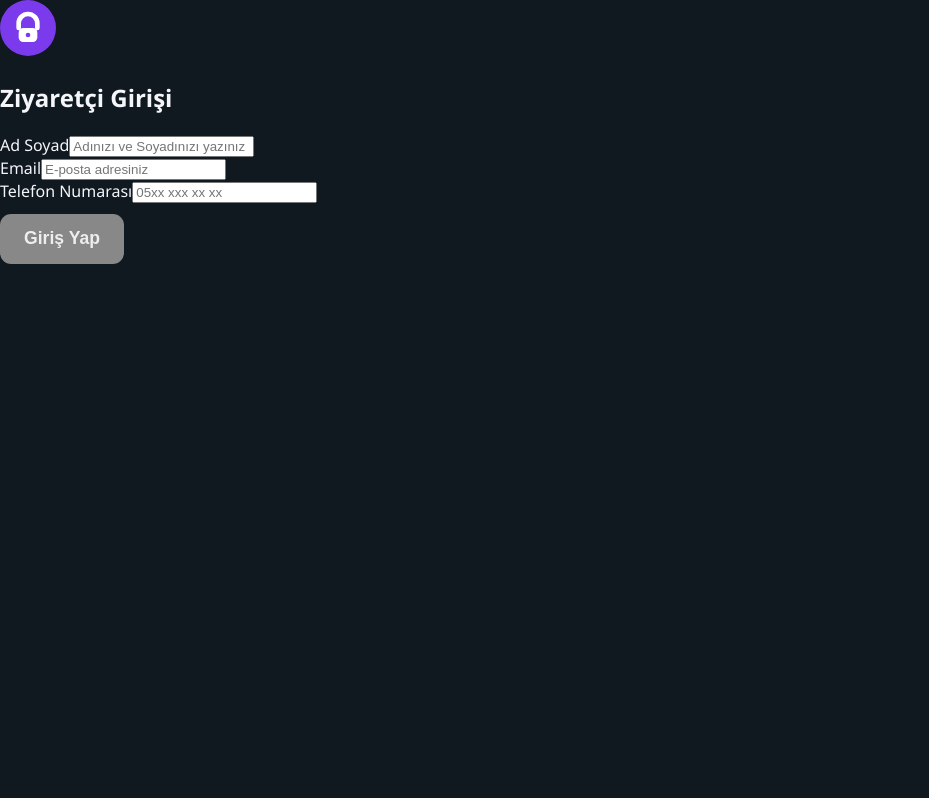
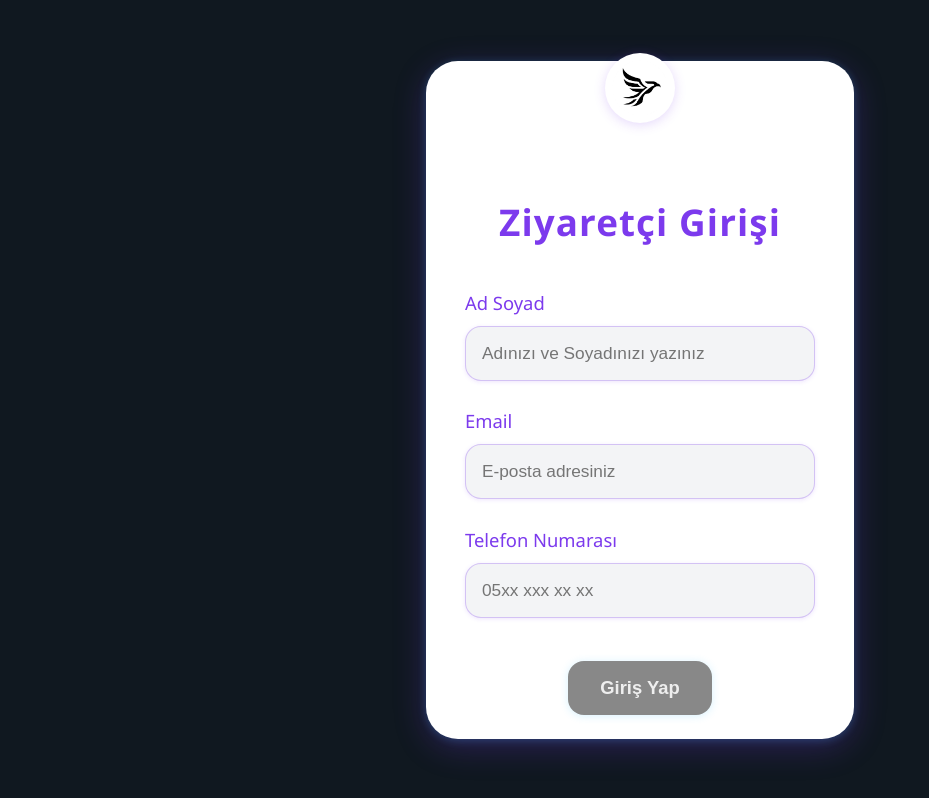
Before and after one commit to dmrfrkn/SEMA_AVIATION_WEBSITE, an Angular app in the folder SEMA_Front/: page / in a window 1280 px wide. Shown: the whole page, without its empty margins (0-929 px from the left). Built offline with nearby package versions, Linux system fonts and the light colour scheme.

Commit message:
Login screen updated

```diff
--- a/SEMA_Front/src/app/visitor-form/visitor-form.html
+++ b/SEMA_Front/src/app/visitor-form/visitor-form.html
@@ -1,13 +1,8 @@
 <div class="form-bg">
-	<form (ngSubmit)="submitForm()" #visitorForm="ngForm" class="visitor-form">
-		<div class="form-icon">
-			<svg width="56" height="56" viewBox="0 0 24 24" fill="none">
-				<circle cx="12" cy="12" r="12" fill="#7c3aed"/>
-				<path d="M8 12v-2a4 4 0 1 1 8 0v2" stroke="#fff" stroke-width="2" stroke-linecap="round" stroke-linejoin="round"/>
-				<rect x="8" y="12" width="8" height="6" rx="2" fill="#fff"/>
-				<circle cx="12" cy="15" r="1" fill="#7c3aed"/>
-			</svg>
-		</div>
+		<form (ngSubmit)="submitForm()" #visitorForm="ngForm" class="visitor-form">
+			<div class="form-logo">
+				<img src="assets/sema_logo.png" alt="Takım Logosu" />
+			</div>
 		<h2 class="form-title">Ziyaretçi Girişi</h2>
 		<div class="form-group">
 			<label for="name">Ad Soyad</label>
--- a/SEMA_Front/src/app/visitor-form/visitor-form.scss
+++ b/SEMA_Front/src/app/visitor-form/visitor-form.scss
@@ -1,4 +1,3 @@
-
 .visitor-form-overlay {
 	position: fixed;
 	top: 0;
@@ -12,29 +11,35 @@
 	min-height: 100vh;
 	min-width: 100vw;
 	background: linear-gradient(120deg, #7c3aed 0%, #38bdf8 60%, #f472b6 100%);
+}
+
 .form-bg {
 	display: flex;
 	align-items: center;
 	justify-content: center;
 	width: 100vw;
 	height: 100vh;
+	min-height: 100vh;
+	min-width: 100vw;
 }
+
 .visitor-form {
 	background: #fff;
-	padding: 2.5rem 2.5rem 2rem 2.5rem;
+	padding: 2rem 1.5rem 1.5rem 1.5rem;
 	border-radius: 2rem;
-	box-shadow: 0 8px 40px 0 #7c3aed44, 0 1.5px 8px 0 #38bdf844;
+	box-shadow: 0 8px 32px 0 #7c3aed44, 0 1.5px 8px 0 #38bdf844;
 	display: flex;
 	flex-direction: column;
 	gap: 1.5rem;
-	min-width: 340px;
-	max-width: 95vw;
+	min-width: 320px;
+	max-width: 380px;
 	width: 100%;
 	align-items: center;
 	justify-content: center;
 	position: relative;
 }
-.form-icon {
+
+.form-logo {
 	display: flex;
 	align-items: center;
 	justify-content: center;
@@ -43,35 +48,70 @@
 	background: #fff;
 	border-radius: 50%;
 	box-shadow: 0 2px 12px #7c3aed33;
+	margin: -2.5rem auto 1.2rem auto;
+}
+.form-logo img {
+	width: 56px;
+	height: 56px;
+	object-fit: contain;
+	border-radius: 50%;
+}
 
-		border-radius: 0.7rem;
-		padding: 0.9rem 1.5rem;
-		font-weight: bold;
-		font-size: 1.1rem;
-		cursor: pointer;
-		transition: background 0.2s;
-		margin-top: 0.7rem;
-		box-shadow: 0 1px 8px #38bdf833;
-	}
-	.visitor-form button:disabled {
-		background: #888;
-		color: #eee;
-		cursor: not-allowed;
-	}
-	border: 1.5px solid #ffe082;
+.form-title {
+	color: #7c3aed;
+	font-size: 2.3rem;
+	font-weight: 700;
+	text-align: center;
+	margin-bottom: 1.2rem;
+	letter-spacing: 0.03em;
 }
+
+.form-group {
+	display: flex;
+	flex-direction: column;
+	gap: 0.5rem;
+	width: 100%;
+	max-width: 350px;
+}
+
+.visitor-form label {
+	color: #7c3aed;
+	font-size: 1.15rem;
+	margin-bottom: 0.2rem;
+	font-weight: 500;
+}
+
+.visitor-form input {
+	padding: 1rem;
+	border-radius: 1rem;
+	border: 1.5px solid #7c3aed44;
+	background: #f3f4f6;
+	color: #232a34;
+	font-size: 1.08rem;
+	margin-bottom: 0.2rem;
+	outline: none;
+	transition: border 0.2s;
+	box-shadow: 0 1px 4px #7c3aed22;
+}
+
+.visitor-form input:focus {
+	border: 2px solid #7c3aed;
+}
+
 .visitor-form button {
-	background: linear-gradient(90deg, #ffe082 60%, #ffd54f 100%);
-	color: #232a34;
+	background: linear-gradient(90deg, #38bdf8 60%, #7c3aed 100%);
+	color: #fff;
 	border: none;
-	border-radius: 0.7rem;
-	padding: 0.9rem 1.5rem;
+	border-radius: 1rem;
+	padding: 1rem 2rem;
 	font-weight: bold;
-	font-size: 1.1rem;
+	font-size: 1.15rem;
 	cursor: pointer;
 	transition: background 0.2s;
-	margin-top: 0.7rem;
+	margin-top: 1rem;
+	box-shadow: 0 1px 8px #38bdf833;
 }
+
 .visitor-form button:disabled {
 	background: #888;
 	color: #eee;
```
